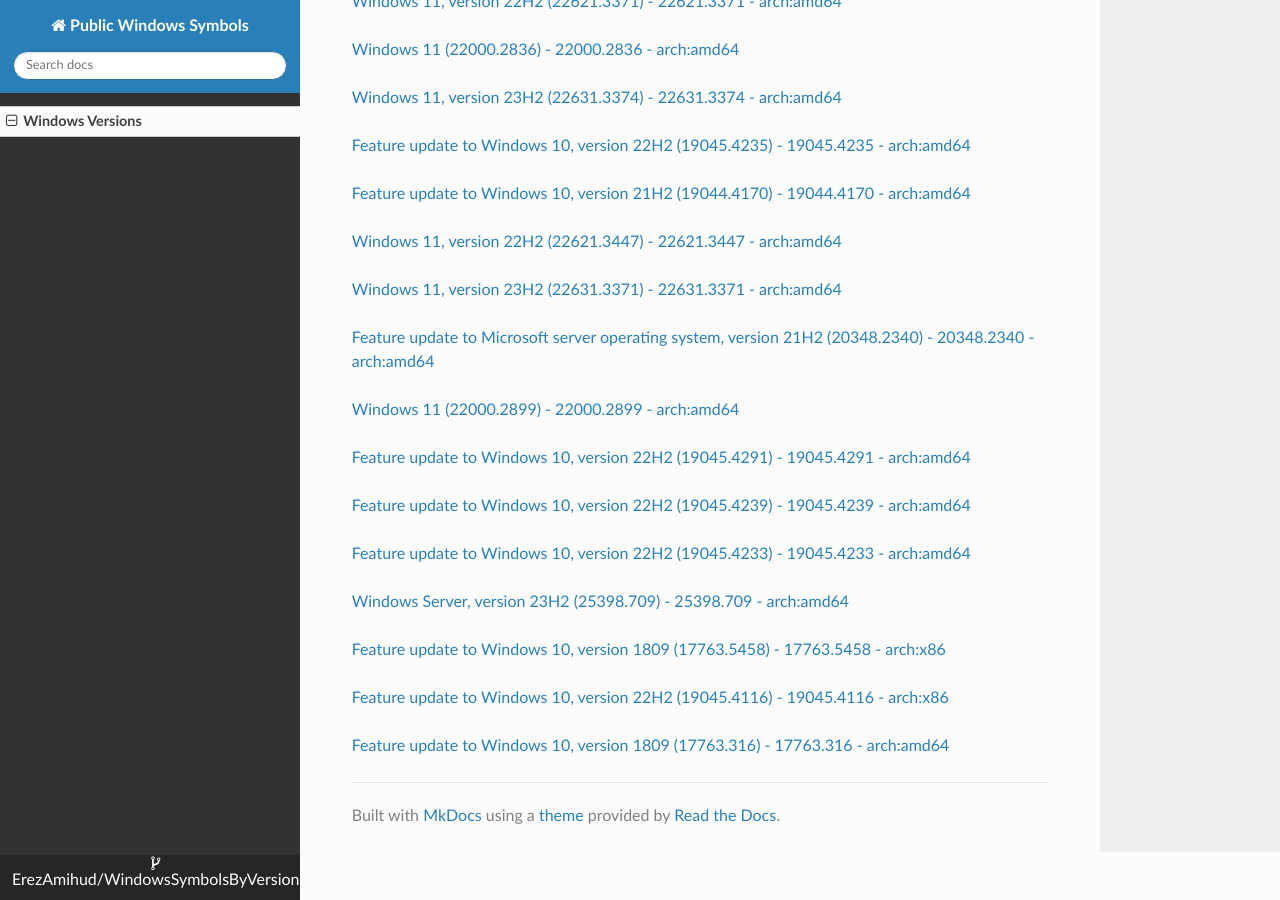
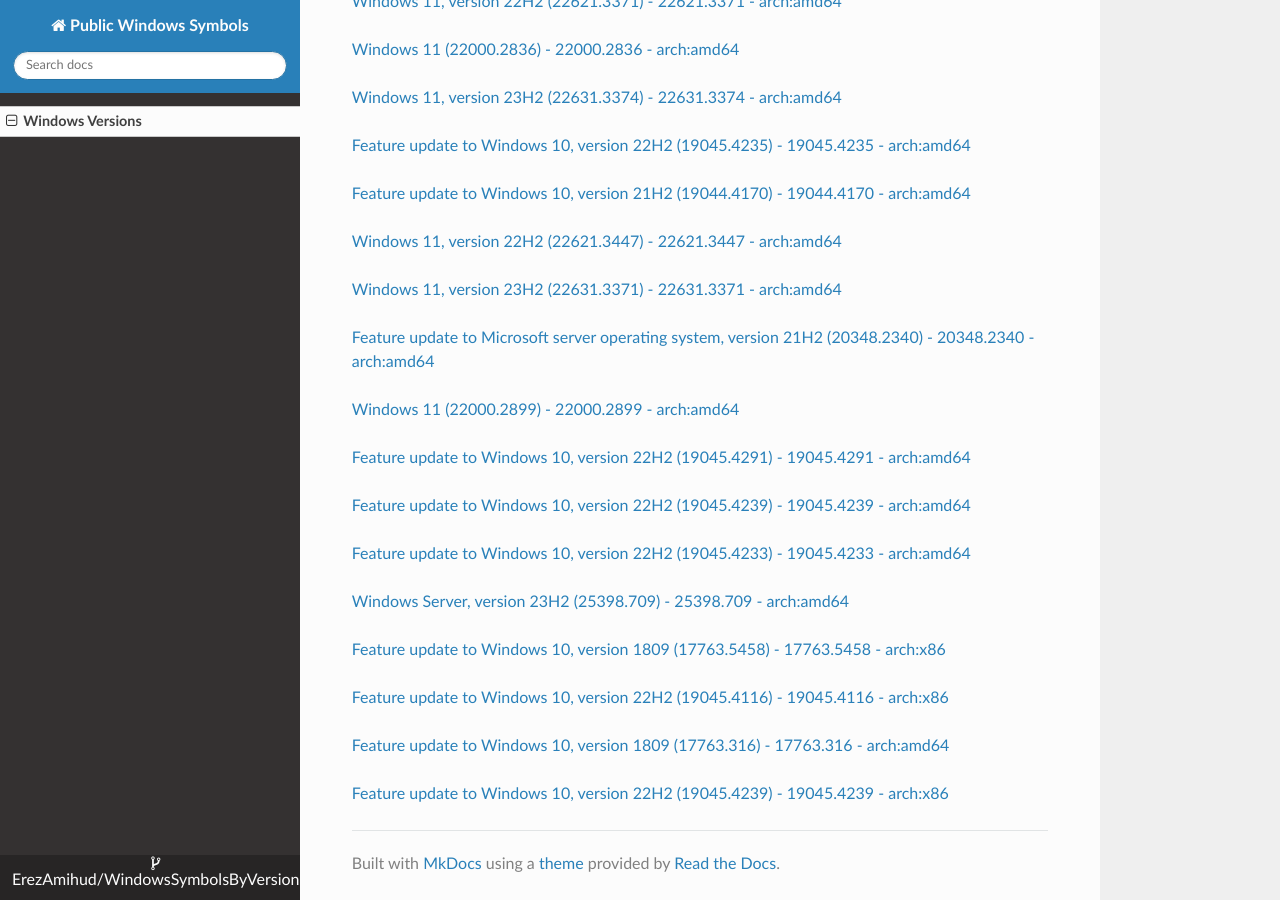
Before and after one commit to ErezAmihud/WindowsSymbolsByVersion, an MkDocs documentation site: the page built from docs/index.md, in a window 1280 px wide and 900 px high, scrolled down 16517 px. Built offline with MkDocs 1.6.1, drawn with Linux system fonts in a browser that asks for light colours; nearby versions of some CDN libraries.

Commit message:
Automated commit, add manifest for 0e57f791-eb3d-43d3-9877-94c7486cbe91

```diff
--- a/docs/index.md
+++ b/docs/index.md
@@ -895,3 +895,6 @@
 
 
 [Feature update to Windows 10, version 1809 (17763.316) - 17763.316 - arch:amd64](https://github.com/ErezAmihud/WindowsSymbolsByVersion/blob/main/manifests/7b76d7c8-0ea8-445c-968b-dfe2552a419c.manifest)
+
+
+[Feature update to Windows 10, version 22H2 (19045.4239) - 19045.4239 - arch:x86](https://github.com/ErezAmihud/WindowsSymbolsByVersion/blob/main/manifests/0e57f791-eb3d-43d3-9877-94c7486cbe91.manifest)
```
Also changed, not shown: process_builds.json (+1 -1 lines), 1 other file.
